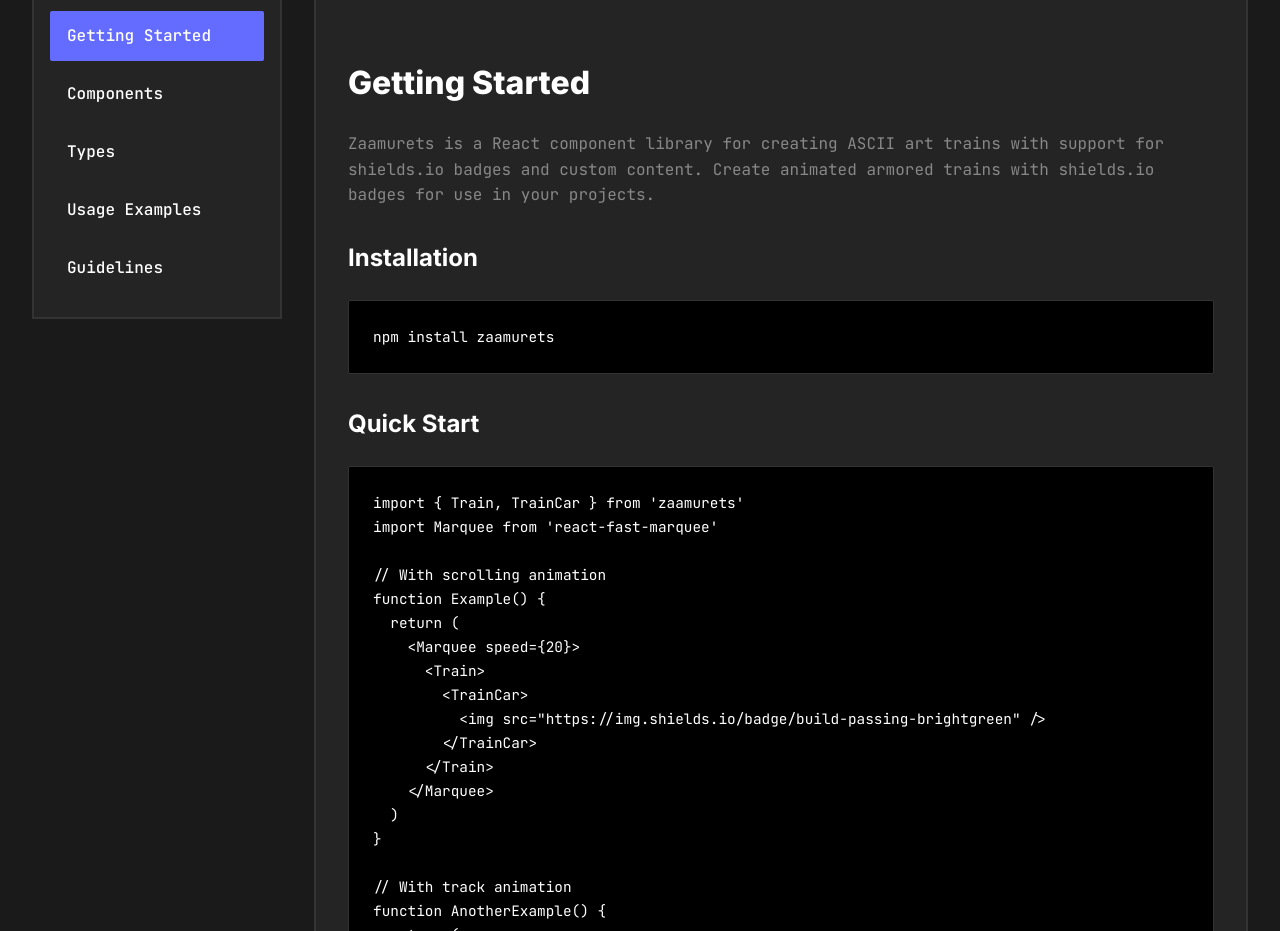
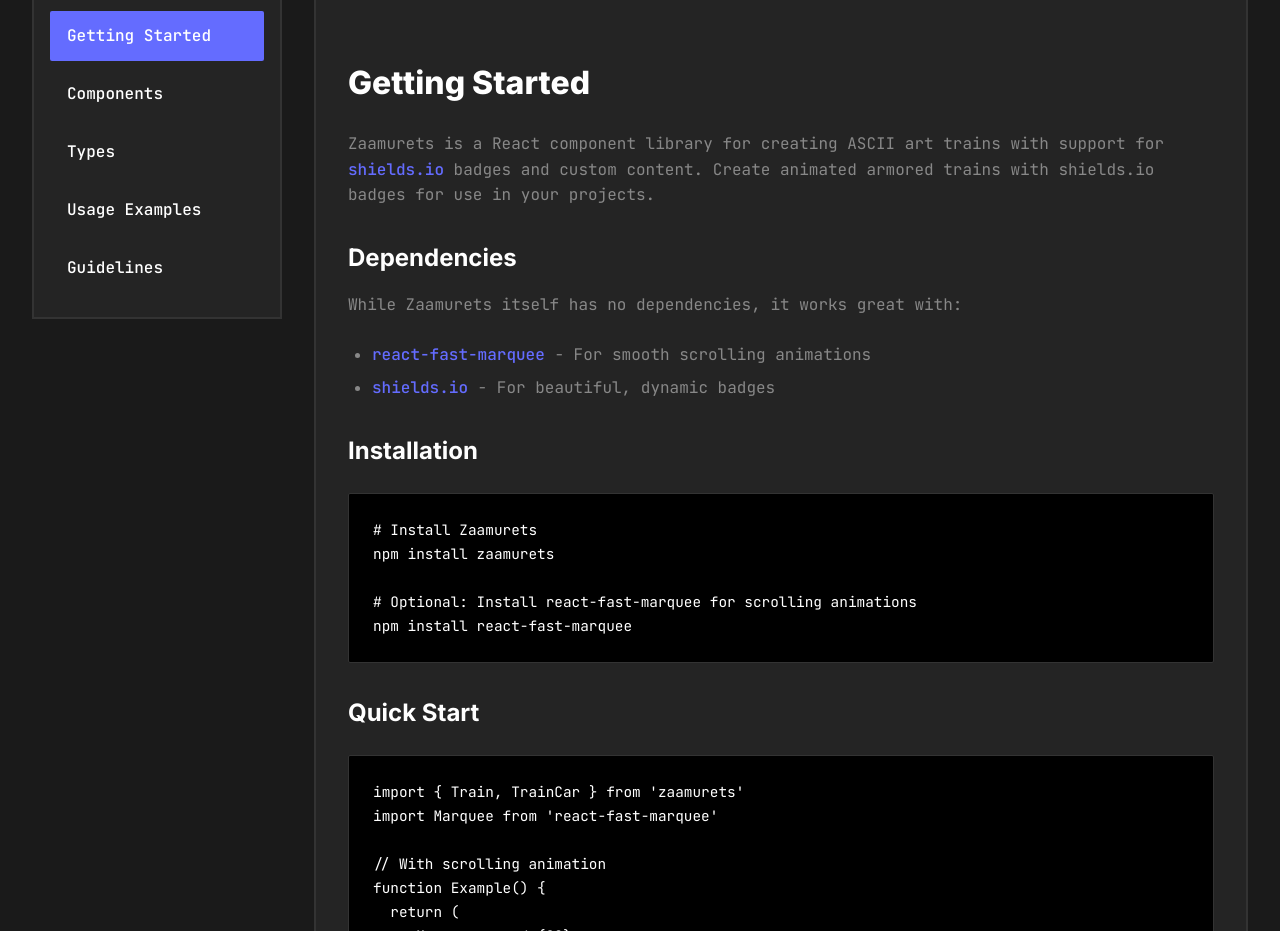
Before and after one commit to DrBiznes/Zaamurets, a React (Vite) app: page / in a window 1280 px wide. Shown: the part 2340-3271 px from the top of the page. Built offline with nearby package versions, Linux system fonts and the light colour scheme.

Commit message:
Update Documentation and App Component: Refine README content with links to shields.io and react-fast-marquee, enhance installation instructions, and improve usage guidelines for scrolling animations. Simplify Train component usage in the footer by removing unnecessary props.

```diff
--- a/src/App.tsx
+++ b/src/App.tsx
@@ -81,7 +81,7 @@
         <div className="footer-content">
           <div className="footer-train">
             <Marquee speed={40} autoFill pauseOnHover>
-              <Train animated={true} additionalTrackSegments={5}>
+              <Train animated={true}>
                 <TrainCar>
                   <a href="https://github.com/DrBiznes">
                     <img src="https://img.shields.io/badge/GitHub-DrBiznes-black?style=flat&logo=github" alt="GitHub" />
--- a/src/components/Documentation.tsx
+++ b/src/components/Documentation.tsx
@@ -15,11 +15,22 @@
       title: 'Getting Started',
       content: (
         <>
-          <p>Zaamurets is a React component library for creating ASCII art trains with support for shields.io badges and custom content. Create animated armored trains with shields.io badges for use in your projects.</p>
+          <p>Zaamurets is a React component library for creating ASCII art trains with support for <a href="https://shields.io" target="_blank" rel="noopener noreferrer">shields.io</a> badges and custom content. Create animated armored trains with shields.io badges for use in your projects.</p>
+
+          <h4>Dependencies</h4>
+          <p>While Zaamurets itself has no dependencies, it works great with:</p>
+          <ul>
+            <li><a href="https://www.npmjs.com/package/react-fast-marquee" target="_blank" rel="noopener noreferrer">react-fast-marquee</a> - For smooth scrolling animations</li>
+            <li><a href="https://shields.io" target="_blank" rel="noopener noreferrer">shields.io</a> - For beautiful, dynamic badges</li>
+          </ul>
 
           <h4>Installation</h4>
           <div className="code-block">
-            <pre><code>npm install zaamurets</code></pre>
+            <pre><code>{`# Install Zaamurets
+npm install zaamurets
+
+# Optional: Install react-fast-marquee for scrolling animations
+npm install react-fast-marquee`}</code></pre>
           </div>
 
           <h4>Quick Start</h4>
@@ -251,6 +262,15 @@
       title: 'Guidelines',
       content: (
         <>
+          <h4>Using with react-fast-marquee</h4>
+          <p>For scrolling animations, I recommend using react-fast-marquee. Here are some tips:</p>
+          <ul>
+            <li>Use <code>speed</code> prop to control animation speed (recommended: 20-50)</li>
+            <li>Set <code>gradient={false}</code> to avoid fade effects on the edges</li>
+            <li>Enable <code>pauseOnHover</code> for better user interaction</li>
+            <li>Use <code>autoFill</code> to automatically fill empty space</li>
+          </ul>
+
           <h4>Badge Limitations</h4>
           <p>Each train car is limited to a maximum of 2 badges to ensure proper display and readability.</p>
 
```
